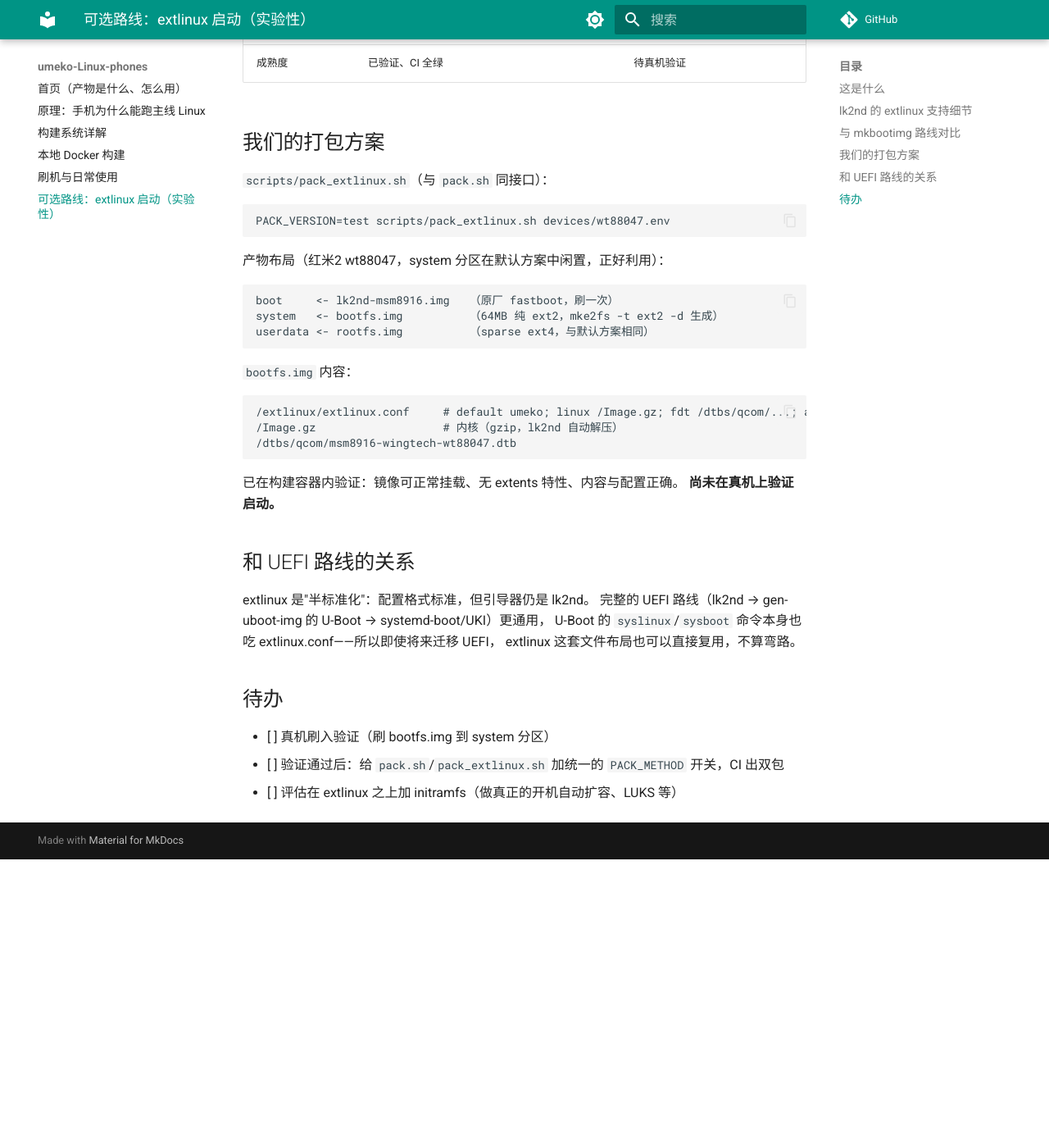
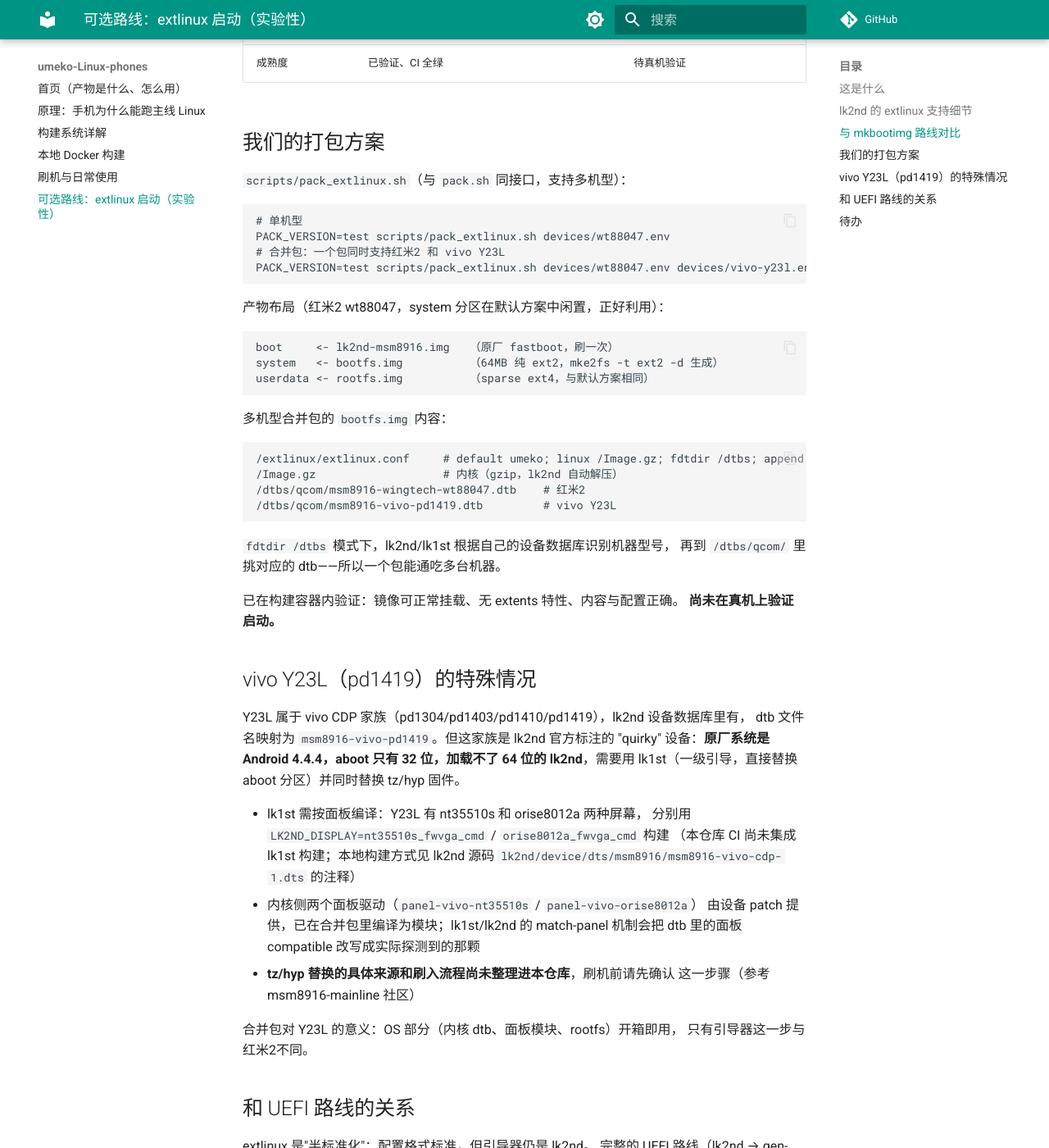
Before and after one commit to Linux-On-QcomPhone/umeko-Linux-phones, an MkDocs documentation site: the page built from docs/extlinux.md, in a window 1280 px wide and 1400 px high, scrolled down 1362 px. Shown: the whole window at 82% size. Built offline with MkDocs 1.6.1 and Material for MkDocs 9.7.7, drawn with Linux system fonts in a browser that asks for light colours; comment, search, counter and statistics services are not loaded; before the commit the page ends 2410 px from its top, so only the background shows below that; some of the changed text lies outside the part shown.

Commit message:
feat: vivo Y23L (pd1419) 支持 + extlinux 多机型合并包
- devices/vivo-y23l/: 设备树 patch（pd1304/pd1419，已修正上游 patch 中
  pd1419 compatible 的多余 '>'）、nt35510s/orise8012a 面板驱动 patch、
  kernel.config（两个面板 =m + 关 LOCALVERSION_AUTO 保证 kernelrelease
  可复现）、机型 env
- build_kernel.sh / assemble.sh / pack_extlinux.sh 支持多机型参数：
  逐机型叠加 kernel-patches、kernel.config、rootfs overlay、post-assemble
  钩子；pack_extlinux 多机型时用 fdtdir /dtbs 让 lk2nd/lk1st 按设备库
  自选 dtb，一个包含红米2+Y23L
- build_kernel.sh 导出空 LOCALVERSION，彻底解决脏树 '+'/'-dirty' 后缀
- CI 增加 extlinux 合并包步骤（mkbootimg 包保持不变）
- 已在 docker 构建容器内全链路验证（内核双 dtb、面板模块、rootfs
  装配、ext2 bootfs 无 extents、打包校验）
- docs: extlinux.md 增加多机型与 Y23L lk1st quirky 说明；build.md
  补充 kernel-patches 与多机型用法

注：Y23L 是 lk2nd 官方 quirky 设备（32 位 aboot），真机启动需 lk1st +
替换 tz/hyp，流程待整理；合并包 OS 侧已就绪

````diff
--- a/docs/extlinux.md
+++ b/docs/extlinux.md
@@ -45,10 +45,13 @@ pmOS 的 msm8916 通用设备包就有这条路线的官方实现
 
 ## 我们的打包方案
 
-`scripts/pack_extlinux.sh`（与 `pack.sh` 同接口）：
+`scripts/pack_extlinux.sh`（与 `pack.sh` 同接口，支持多机型）：
 
 ```bash
+# 单机型
 PACK_VERSION=test scripts/pack_extlinux.sh devices/wt88047.env
+# 合并包：一个包同时支持红米2 和 vivo Y23L
+PACK_VERSION=test scripts/pack_extlinux.sh devices/wt88047.env devices/vivo-y23l.env
 ```
 
 产物布局（红米2 wt88047，system 分区在默认方案中闲置，正好利用）：
@@ -59,16 +62,40 @@ system   <- bootfs.img          （64MB 纯 ext2，mke2fs -t ext2 -d 生成）
 userdata <- rootfs.img          （sparse ext4，与默认方案相同）
 ```
 
-`bootfs.img` 内容：
+多机型合并包的 `bootfs.img` 内容：
 
 ```
-/extlinux/extlinux.conf     # default umeko; linux /Image.gz; fdt /dtbs/qcom/...; append <cmdline>
+/extlinux/extlinux.conf     # default umeko; linux /Image.gz; fdtdir /dtbs; append <cmdline>
 /Image.gz                   # 内核（gzip，lk2nd 自动解压）
-/dtbs/qcom/msm8916-wingtech-wt88047.dtb
+/dtbs/qcom/msm8916-wingtech-wt88047.dtb    # 红米2
+/dtbs/qcom/msm8916-vivo-pd1419.dtb         # vivo Y23L
 ```
+
+`fdtdir /dtbs` 模式下，lk2nd/lk1st 根据自己的设备数据库识别机器型号，
+再到 `/dtbs/qcom/` 里挑对应的 dtb——所以一个包能通吃多台机器。
 
 已在构建容器内验证：镜像可正常挂载、无 extents 特性、内容与配置正确。
 **尚未在真机上验证启动。**
+
+## vivo Y23L（pd1419）的特殊情况
+
+Y23L 属于 vivo CDP 家族（pd1304/pd1403/pd1410/pd1419），lk2nd 设备数据库里有，
+dtb 文件名映射为 `msm8916-vivo-pd1419`。但这家族是 lk2nd 官方标注的
+"quirky" 设备：**原厂系统是 Android 4.4.4，aboot 只有 32 位，加载不了 64 位的
+lk2nd**，需要用 lk1st（一级引导，直接替换 aboot 分区）并同时替换 tz/hyp 固件。
+
+- lk1st 需按面板编译：Y23L 有 nt35510s 和 orise8012a 两种屏幕，
+  分别用 `LK2ND_DISPLAY=nt35510s_fwvga_cmd` / `orise8012a_fwvga_cmd` 构建
+  （本仓库 CI 尚未集成 lk1st 构建；本地构建方式见 lk2nd 源码
+  `lk2nd/device/dts/msm8916/msm8916-vivo-cdp-1.dts` 的注释）
+- 内核侧两个面板驱动（`panel-vivo-nt35510s` / `panel-vivo-orise8012a`）
+  由设备 patch 提供，已在合并包里编译为模块；lk1st/lk2nd 的 match-panel
+  机制会把 dtb 里的面板 compatible 改写成实际探测到的那颗
+- **tz/hyp 替换的具体来源和刷入流程尚未整理进本仓库**，刷机前请先确认
+  这一步骤（参考 msm8916-mainline 社区）
+
+合并包对 Y23L 的意义：OS 部分（内核 dtb、面板模块、rootfs）开箱即用，
+只有引导器这一步与红米2不同。
 
 ## 和 UEFI 路线的关系
 
@@ -79,6 +106,7 @@ extlinux 这套文件布局也可以直接复用，不算弯路。
 
 ## 待办
 
-- [ ] 真机刷入验证（刷 bootfs.img 到 system 分区）
-- [ ] 验证通过后：给 `pack.sh`/`pack_extlinux.sh` 加统一的 `PACK_METHOD` 开关，CI 出双包
+- [x] 多机型合并包（fdtdir，红米2 + vivo Y23L），CI 出包
+- [ ] 真机刷入验证（红米2：lk2nd + bootfs.img 刷 system 分区）
+- [ ] vivo Y23L：lk1st 构建接入 CI + tz/hyp 替换流程整理 + 真机验证
 - [ ] 评估在 extlinux 之上加 initramfs（做真正的开机自动扩容、LUKS 等）
````
Also changed, not shown: docs/build.md (+8 -2 lines), 9 other files.
